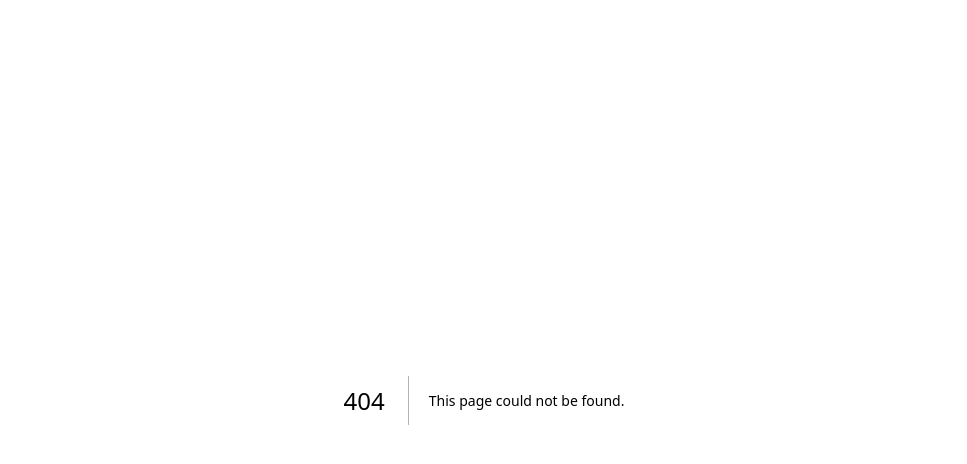
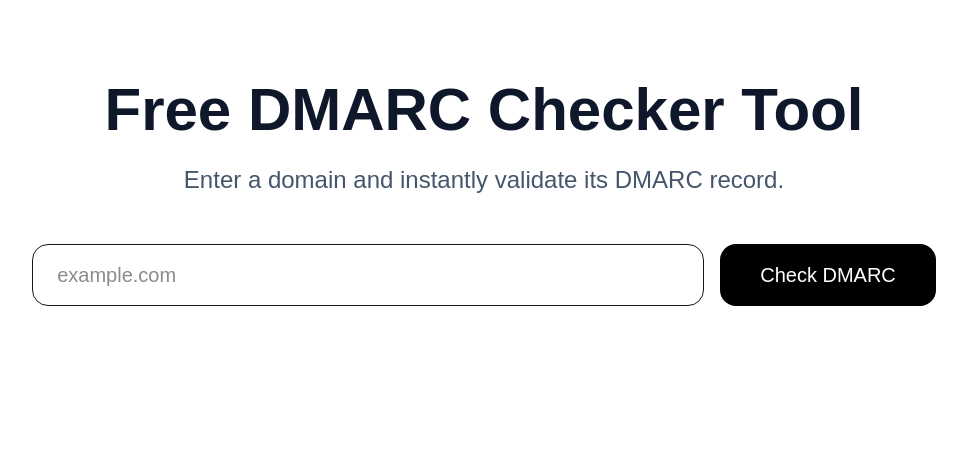
Before and after one commit to rehanraja092000-gif/SMTPDoctor, a Next.js app: page /tools/dmarc-checker in a window 1280 px wide. Before the commit this address had no page. Shown: the top 464 px of the page, without its empty margins (156-1123 px from the left). Built offline with nearby package versions, Linux system fonts and the light colour scheme.

Commit message:
Added DKIM and DMARC checker tools

```diff
--- /dev/null
+++ b/app/api/dmarc-check/route.ts
@@ -0,0 +1,38 @@
+import { NextResponse } from "next/server";
+import { Resolver } from "node:dns/promises";
+
+const resolver = new Resolver();
+resolver.setServers(["8.8.8.8", "1.1.1.1"]);
+
+export async function GET(req: Request) {
+  const { searchParams } = new URL(req.url);
+  const domain = searchParams.get("domain");
+
+  if (!domain) {
+    return NextResponse.json(
+      { error: "Domain is required" },
+      { status: 400 }
+    );
+  }
+
+  const host = `_dmarc.${domain}`;
+
+  try {
+    const txt = await resolver.resolveTxt(host);
+    const record = txt.flat().join("");
+
+    if (record.includes("v=DMARC1")) {
+      return NextResponse.json({
+        domain,
+        status: "DMARC record found",
+        host,
+        record,
+      });
+    }
+  } catch {}
+
+  return NextResponse.json({
+    domain,
+    status: "No DMARC record found",
+  });
+}
--- /dev/null
+++ b/app/tools/dmarc-checker/page.tsx
@@ -0,0 +1,115 @@
+"use client";
+
+import { useState } from "react";
+
+export default function DMARCChecker() {
+  const [domain, setDomain] = useState("");
+  const [result, setResult] = useState<any>(null);
+  const [loading, setLoading] = useState(false);
+
+  const checkDMARC = async () => {
+    if (!domain) return;
+
+    setLoading(true);
+    setResult(null);
+
+    try {
+      const res = await fetch(`/api/dmarc-check?domain=${domain}`);
+      const data = await res.json();
+      setResult(data);
+    } catch {
+      setResult({ status: "Lookup failed" });
+    }
+
+    setLoading(false);
+  };
+
+  const parseTags = (record: string) => {
+    if (!record) return [];
+
+    return record
+      .split(";")
+      .map((item) => item.trim())
+      .filter(Boolean)
+      .map((item) => {
+        const [key, value] = item.split("=");
+        return { key, value };
+      });
+  };
+
+  return (
+    <main className="min-h-screen bg-white px-6 py-20">
+      <div className="mx-auto max-w-5xl text-center">
+        <h1 className="text-6xl font-bold text-slate-900">
+          Free DMARC Checker Tool
+        </h1>
+
+        <p className="mt-6 text-2xl text-slate-600">
+          Enter a domain and instantly validate its DMARC record.
+        </p>
+
+        <div className="mt-12 flex justify-center gap-4">
+          <input
+            value={domain}
+            onChange={(e) => setDomain(e.target.value)}
+            placeholder="example.com"
+            className="w-full max-w-2xl rounded-2xl border px-6 py-4 text-xl outline-none"
+          />
+
+          <button
+            onClick={checkDMARC}
+            className="rounded-2xl bg-black px-10 py-4 text-xl text-white"
+          >
+            {loading ? "Checking..." : "Check DMARC"}
+          </button>
+        </div>
+
+        {result && (
+          <div className="mt-14 rounded-3xl border p-8 text-left text-xl">
+            <p>
+              <strong>Domain:</strong> {result.domain}
+            </p>
+
+            <p className="mt-4">
+              <strong>Status:</strong> {result.status}
+            </p>
+
+            {result.host && (
+              <p className="mt-4 break-all">
+                <strong>Host:</strong> {result.host}
+              </p>
+            )}
+
+            {result.record && (
+              <>
+                <p className="mt-6">
+                  <strong>Record:</strong>
+                </p>
+
+                <div className="mt-3 rounded-xl bg-slate-50 p-4 break-all">
+                  {result.record}
+                </div>
+
+                <div className="mt-8 grid gap-4 sm:grid-cols-2">
+                  {parseTags(result.record).map((tag, i) => (
+                    <div
+                      key={i}
+                      className="rounded-xl bg-slate-50 p-4 border"
+                    >
+                      <p className="font-bold uppercase text-slate-800">
+                        {tag.key}
+                      </p>
+                      <p className="mt-2 break-all text-slate-600">
+                        {tag.value}
+                      </p>
+                    </div>
+                  ))}
+                </div>
+              </>
+            )}
+          </div>
+        )}
+      </div>
+    </main>
+  );
+}
```
